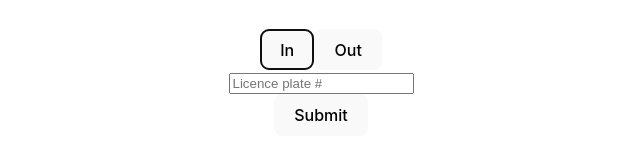
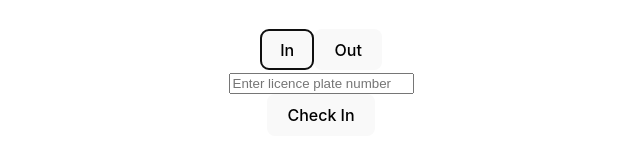
Before and after one commit to heyitskei/parking-challenge, a React (Vite) app: page / in a window 1280 px wide. Both pictures are taken after a click on the button "In". Shown: the part 380-540 px from the top of the page, without its empty margins (319-959 px from the left). Built offline with nearby package versions, Linux system fonts and the light colour scheme.

Commit message:
feat: introduce conditional rendering for checkin/checkout screens

```diff
--- a/src/App.tsx
+++ b/src/App.tsx
@@ -1,20 +1,40 @@
 import './App.css'
+import {useState} from "react";
 
 function App() {
+    const [screen, setScreen] = useState('welcome');
+    const displayCheckInScreen = () => {
+        setScreen('checkin');
+    }
 
-  return (
+    const displayCheckOutScreen = () => {
+        setScreen('checkout');
+    }
+
+    return (
       <>
           <h1>Welcome</h1>
           <div className='App'>
-              <button>In</button>
-              <button>Out</button>
+              <button className='checkInButton' onClick={displayCheckInScreen}>In</button>
+              <button className='checkOutButton' onClick={displayCheckOutScreen}>Out</button>
           </div>
-          <div>
-              <input type='text' placeholder='Licence plate #'/>
-          </div>
-          <button type='submit'>Submit</button>
+          {screen === 'checkin' ? (
+          <div className='CheckIn'>
+          <input type='text' placeholder='Enter licence plate number' />
+              <div>
+                  <button type='button' onClick={displayCheckInScreen}>Check In</button>
+              </div>
+          </div>) :
+              screen === 'checkout' ? (<div className='CheckOut'>
+                  <input type='text' placeholder='Enter licence plate number'/>
+              <div>
+                  <button type='button' onClick={displayCheckInScreen}>Calculate rate</button>
+                  <button type='button' onClick={displayCheckInScreen}>Process</button>
+              </div>
+          </div>) : <div></div>
+          }
       </>
-  )
+    )
 }
 
 export default App
```
